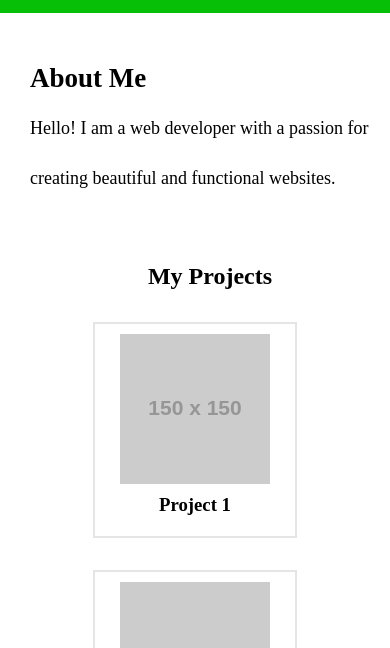
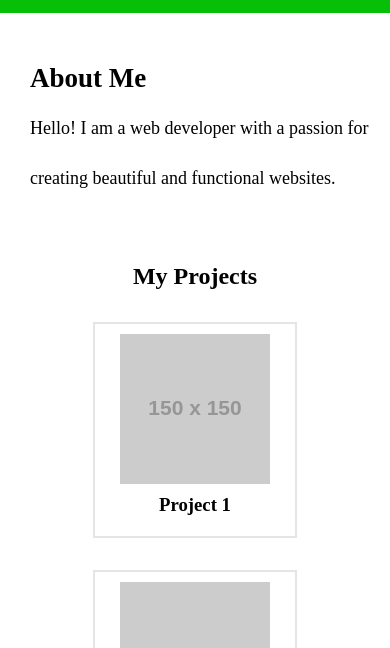
Before and after one commit to mohamed-yasser23/Protofolio-template-assignment, a plain HTML site: page index.html in a window 390 px wide. Shown: the part 196-844 px from the top of the page. Drawn offline with Linux system fonts and the light colour scheme; placeholder pictures from the web are drawn by us.

Commit message:
Update style.css

```diff
--- a/style.css
+++ b/style.css
@@ -97,6 +97,9 @@ h3{
         flex-direction:column;
         align-items:center;
     }
+    .projects-grid h2{
+        margin:0;
+    }
 
 
     ul{
```
